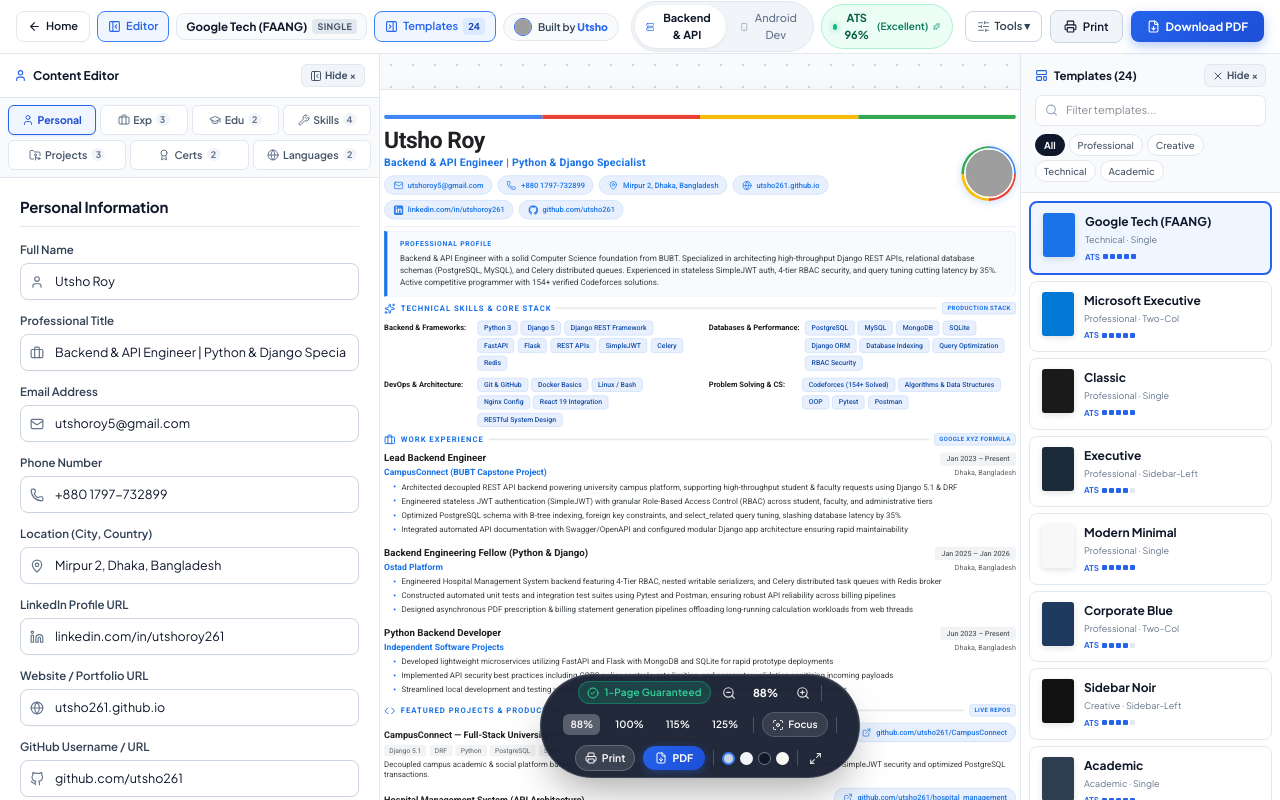
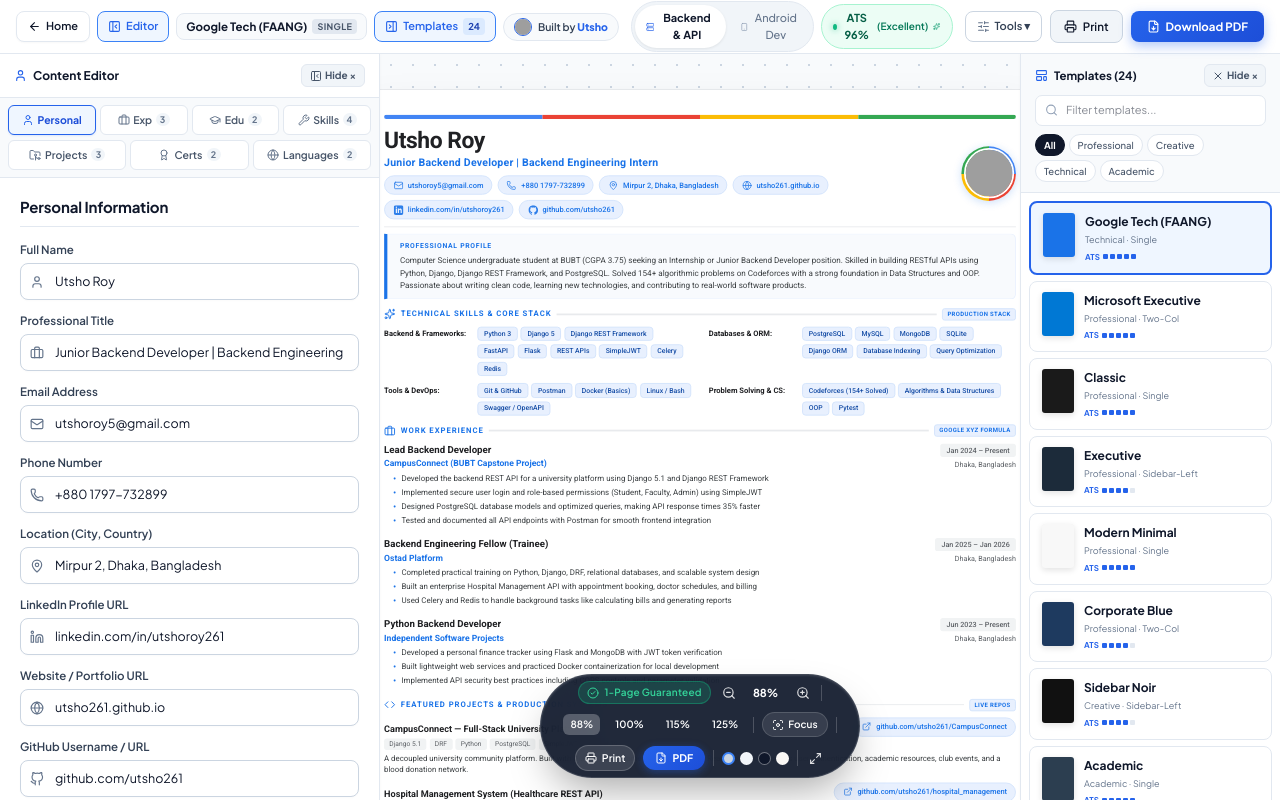
Before and after one commit to utsho261/cv-builder, a React (Vite) app: page / in a window 1280 px wide. Built offline with nearby package versions, Linux system fonts and the light colour scheme; grey boxes are pictures that could not be loaded; the HTML template or start-up script is replaced by a standard one; a web font is replaced by a local one.

Commit message:
feat: update backend CV sample data tailored for junior developer and internship roles

```diff
--- a/src/presets.ts
+++ b/src/presets.ts
@@ -376,7 +376,7 @@
   {
     id: 'utsho-backend',
     name: 'Utsho Roy (Backend)',
-    role: 'Backend & API Engineer (Python & Django)',
+    role: 'Junior Backend Developer (Python & Django)',
     avatarBg: '#059669',
     data: utshoBackendCV,
   },
--- a/src/sampleData.ts
+++ b/src/sampleData.ts
@@ -1,11 +1,11 @@
 import { CVData } from './types';
 import utshoPhoto from './assets/utsho_profile.png';
 
-// ─── 1. UTSHO ROY: BACKEND & API ENGINEER CV (Optimized for 1-Page) ───────────
+// ─── 1. UTSHO ROY: BACKEND & API ENGINEER CV (Junior & Intern Focus) ─────────
 export const utshoBackendCV: CVData = {
   personal: {
     name: 'Utsho Roy',
-    title: 'Backend & API Engineer | Python & Django Specialist',
+    title: 'Junior Backend Developer | Backend Engineering Intern',
     email: 'utshoroy5@gmail.com',
     phone: '+880 1797-732899',
     location: 'Mirpur 2, Dhaka, Bangladesh',
@@ -13,34 +13,34 @@
     linkedin: 'linkedin.com/in/utshoroy261',
     github: 'github.com/utsho261',
     photo: utshoPhoto,
-    summary: 'Backend & API Engineer with a solid Computer Science foundation from BUBT. Specialized in architecting high-throughput Django REST APIs, relational database schemas (PostgreSQL, MySQL), and Celery distributed queues. Experienced in stateless SimpleJWT auth, 4-tier RBAC security, and query tuning cutting latency by 35%. Active competitive programmer with 154+ verified Codeforces solutions.',
+    summary: 'Computer Science undergraduate student at BUBT (CGPA 3.75) seeking an Internship or Junior Backend Developer position. Skilled in building RESTful APIs using Python, Django, Django REST Framework, and PostgreSQL. Solved 154+ algorithmic problems on Codeforces with a strong foundation in Data Structures and OOP. Passionate about writing clean code, learning new technologies, and contributing to real-world software products.',
   },
   experience: [
     {
       id: 'be-exp-1',
       company: 'CampusConnect (BUBT Capstone Project)',
-      position: 'Lead Backend Engineer',
-      startDate: 'Jan 2023',
+      position: 'Lead Backend Developer',
+      startDate: 'Jan 2024',
       endDate: 'Present',
       location: 'Dhaka, Bangladesh',
       bullets: [
-        'Architected decoupled REST API backend powering university campus platform, supporting high-throughput student & faculty requests using Django 5.1 & DRF',
-        'Engineered stateless JWT authentication (SimpleJWT) with granular Role-Based Access Control (RBAC) across student, faculty, and administrative tiers',
-        'Optimized PostgreSQL schema with B-tree indexing, foreign key constraints, and select_related query tuning, slashing database latency by 35%',
-        'Integrated automated API documentation with Swagger/OpenAPI and configured modular Django app architecture ensuring rapid maintainability',
+        'Developed the backend REST API for a university platform using Django 5.1 and Django REST Framework',
+        'Implemented secure user login and role-based permissions (Student, Faculty, Admin) using SimpleJWT',
+        'Designed PostgreSQL database models and optimized queries, making API response times 35% faster',
+        'Tested and documented all API endpoints with Postman for smooth frontend integration',
       ],
     },
     {
       id: 'be-exp-2',
       company: 'Ostad Platform',
-      position: 'Backend Engineering Fellow (Python & Django)',
+      position: 'Backend Engineering Fellow (Trainee)',
       startDate: 'Jan 2025',
       endDate: 'Jan 2026',
       location: 'Dhaka, Bangladesh',
       bullets: [
-        'Engineered Hospital Management System backend featuring 4-Tier RBAC, nested writable serializers, and Celery distributed task queues with Redis broker',
-        'Constructed automated unit tests and integration test suites using Pytest and Postman, ensuring robust API reliability across billing pipelines',
-        'Designed asynchronous PDF prescription & billing statement generation pipelines offloading long-running calculation workloads from web threads',
+        'Completed practical training on Python, Django, DRF, relational databases, and scalable system design',
+        'Built an enterprise Hospital Management API with appointment booking, doctor schedules, and billing',
+        'Used Celery and Redis to handle background tasks like calculating bills and generating reports',
       ],
     },
     {
@@ -51,9 +51,9 @@
       endDate: 'Present',
       location: 'Dhaka, Bangladesh',
       bullets: [
-        'Developed lightweight microservices utilizing FastAPI and Flask with MongoDB and SQLite for rapid prototype deployments',
-        'Implemented API security best practices including CORS policy controls, rate limiting, and parameter validation sanitizing incoming payloads',
-        'Streamlined local development and testing workflows with Docker containers and Docker Compose multi-service environments',
+        'Developed a personal finance tracker using Flask and MongoDB with JWT token verification',
+        'Built lightweight web services and practiced Docker containerization for local development',
+        'Implemented API security best practices including CORS controls and parameter validation',
       ],
     },
   ],
@@ -64,9 +64,9 @@
       degree: 'Bachelor of Science (B.Sc.)',
       field: 'Computer Science & Engineering (CSE)',
       startDate: '2021',
-      endDate: 'Present',
-      gpa: '3.75',
-      honors: 'Capstone Lead: CampusConnect, Competitive Programming Squad',
+      endDate: 'Present (Running Student)',
+      gpa: '3.75 / 4.00',
+      honors: 'Capstone Team Lead, Competitive Programming Squad',
     },
     {
       id: 'be-edu-2',
@@ -87,39 +87,39 @@
     },
     {
       id: 'be-skill-2',
-      category: 'Databases & Performance',
-      items: ['PostgreSQL', 'MySQL', 'MongoDB', 'SQLite', 'Django ORM', 'Database Indexing', 'Query Optimization', 'RBAC Security'],
+      category: 'Databases & ORM',
+      items: ['PostgreSQL', 'MySQL', 'MongoDB', 'SQLite', 'Django ORM', 'Database Indexing', 'Query Optimization'],
     },
     {
       id: 'be-skill-3',
-      category: 'DevOps & Architecture',
-      items: ['Git & GitHub', 'Docker Basics', 'Linux / Bash', 'Nginx Config', 'React 19 Integration', 'RESTful System Design'],
+      category: 'Tools & DevOps',
+      items: ['Git & GitHub', 'Postman', 'Docker (Basics)', 'Linux / Bash', 'Swagger / OpenAPI'],
     },
     {
       id: 'be-skill-4',
       category: 'Problem Solving & CS',
-      items: ['Codeforces (154+ Solved)', 'Algorithms & Data Structures', 'OOP', 'Pytest', 'Postman'],
+      items: ['Codeforces (154+ Solved)', 'Algorithms & Data Structures', 'OOP', 'Pytest'],
     },
   ],
   projects: [
     {
       id: 'be-proj-1',
       name: 'CampusConnect — Full-Stack University Platform',
-      description: 'Decoupled campus academic & social platform backend engineered with Django 5.1 & DRF, serving React 19 frontend with stateless SimpleJWT security and optimized PostgreSQL transactions.',
+      description: 'A decoupled university community platform. Built with Django REST Framework backend and React frontend. Features user authentication, academic resources, club events, and a blood donation network.',
       technologies: ['Django 5.1', 'DRF', 'Python', 'PostgreSQL', 'SimpleJWT', 'React 19'],
       url: 'github.com/utsho261/CampusConnect',
     },
     {
       id: 'be-proj-2',
-      name: 'Hospital Management System (API Architecture)',
-      description: 'Enterprise healthcare backend REST API with strict 4-Tier RBAC, nested multi-drug prescription serializers, and Celery asynchronous billing calculation pipelines.',
+      name: 'Hospital Management System (Healthcare REST API)',
+      description: 'A hospital backend REST API with 4 user roles (Admin, Doctor, Patient, Receptionist). Includes appointment booking, doctor schedules, and billing calculation pipelines.',
       technologies: ['Python', 'Django 5', 'DRF', 'SimpleJWT', '4-Tier RBAC', 'PostgreSQL'],
       url: 'github.com/utsho261/hospital_management',
     },
     {
       id: 'be-proj-3',
       name: 'Smart Expense Tracker & Financial Analytics API',
-      description: 'Personal finance budget tracker and visualization web API built with Flask and MongoDB. Features granular expense categorization and interactive Chart.js analytics.',
+      description: 'A personal finance web app that tracks daily expenses and income. Features category filtering, budget limits, and interactive spending charts.',
       technologies: ['Python', 'Flask', 'MongoDB', 'JWT Auth', 'REST API', 'Chart.js'],
       url: 'github.com/utsho261/smart-expense-tracker',
     },
```
